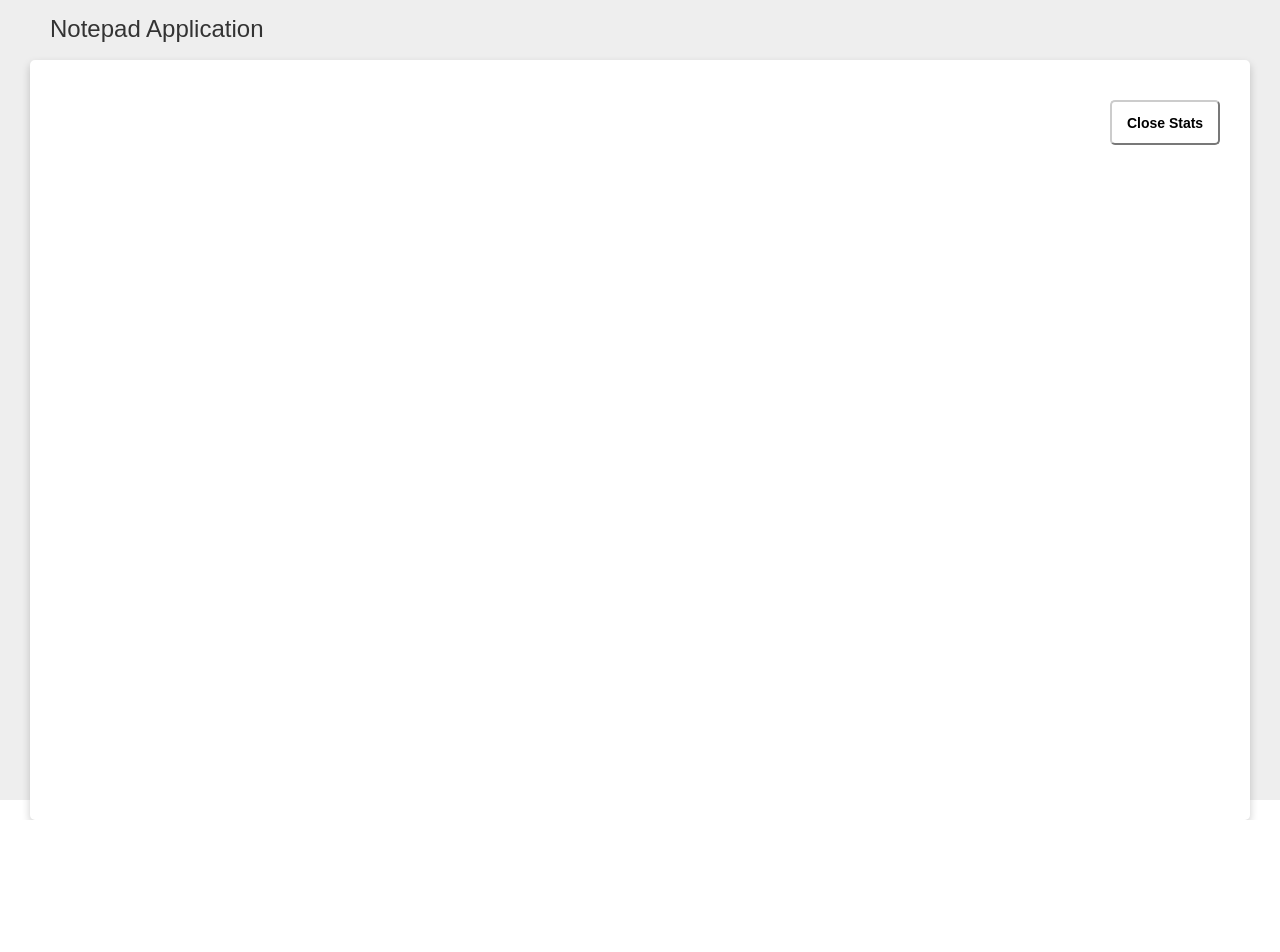
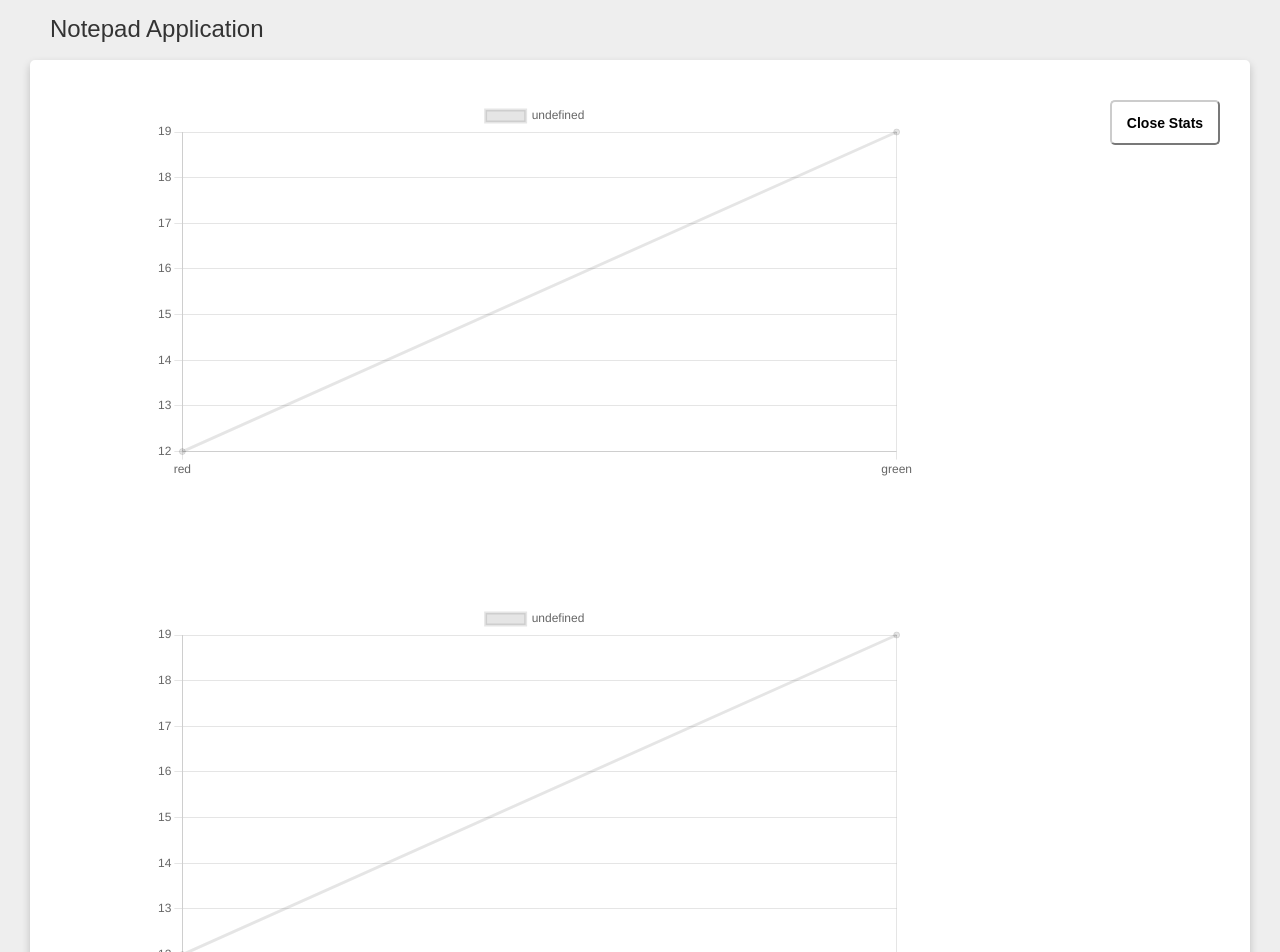
Before and after one commit to VartanyanE/DISQO, a React (Create React App) app in the folder client/: page /gists in a window 1280 px wide. Shown: the top 952 px of the page. Before the commit the page ends 820 px from the top, so only its background shows below. Built offline with nearby package versions, Linux system fonts and the light colour scheme; no server answers.

Commit message:
chart.js

```diff
--- a/client/package.json
+++ b/client/package.json
@@ -9,7 +9,9 @@
     "@testing-library/react": "^12.1.2",
     "@testing-library/user-event": "^13.5.0",
     "axios": "^0.25.0",
+    "chart.js": "^3.7.0",
     "react": "^17.0.2",
+    "react-chartjs-2": "^4.0.1",
     "react-dom": "^17.0.2",
     "react-router-dom": "^6.2.1",
     "react-scripts": "5.0.0",
--- a/client/src/index.css
+++ b/client/src/index.css
@@ -17,7 +17,7 @@ code {
 .container {
     position: absolute;
     background-color: 			#EEE;
-    height: 100vh;
+    height: 1200px;
     width: 100%;
     font-family: Arial, Helvetica, sans-serifß;
     color: #333
--- a/client/src/pages/Gists.js
+++ b/client/src/pages/Gists.js
@@ -1,6 +1,27 @@
 import React, { useEffect, useState } from "react";
 import {Link} from "react-router-dom";
+import { Line, CatergoryScale } from 'react-chartjs-2';
 import "../styles/gists.css";
+import {
+  Chart as ChartJS,
+  CategoryScale,
+  LinearScale,
+  PointElement,
+  LineElement,
+  Title,
+  Tooltip,
+  Legend,
+  } from 'chart.js';
+
+  ChartJS.register(
+  CategoryScale,
+  LinearScale,
+  PointElement,
+  LineElement,
+  Title,
+  Tooltip,
+  Legend
+  );
 
 function Gists() {
 
@@ -8,7 +29,12 @@ function Gists() {
     const [data, setData] = useState([{}])
 
      useEffect(() => {
-      fetch('https://api.github.com/gists')
+      fetch('https://api.github.com/gists', {
+        headers: {
+          'Content-Type': 'application/json',
+          'Authorization': "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"
+        },
+      })
       .then(response => response.json())
       .then(data => setData(data))
 
@@ -16,19 +42,51 @@ function Gists() {
 ;
   }, []);
 
-console.log(data[0].id);
+console.log(data);
+
+const chartData={
+  labels: ['red','green'],
+  datasets: [ {
+    data: [12,19]
+  }]
+}
+
+const options={
+      title: {
+      display: true,
+      text: 'World population per region (in millions)'
+
+  }
+}
+
+
 
   return (
   <div className="container">
     <div className="mainTitle">Notepad Application </div>
-  <div className="card-gists">
+    <div className="card-gists">
 
     <div className="stats-button">
-  <Link to="/">
+    <Link to="/">
 
             <button className="close-stats-btn">Close Stats</button></Link>
 
-  </div></div>
+  </div>
+   <div className="gist-chart">
+    <Line
+    data={chartData}
+    options={options} />
+  </div>
+
+
+  <div className="gist-chart-files">
+    <Line
+    data={chartData}
+    options={options} />
+  </div>
+  </div>
+
+
 
 
 
--- a/client/src/styles/gists.css
+++ b/client/src/styles/gists.css
@@ -27,7 +27,7 @@ button {
   border-radius: 5px;
   border-color: #CCC;
   background-color: #FFF;
-  height:90vh;
+  height:1000px;
   margin-top: 60px !important;
   margin: 30px;
   padding-left: 30px;
@@ -36,10 +36,10 @@ button {
   display: grid;
   grid-gap:3px;
   grid-template-columns: repeat(12, 1fr);
-  grid-template-rows: 300px 300px;
+  grid-template-rows: 500px 500px;
   grid-template-areas:
-  ". . . . . . . . . . . cs"
-  ". . . . . . . . . . . .";
+  ". gc gc gc gc gc gc gc gc . . cs"
+  ". gfc gfc gfc gfc gfc gfc gfc gfc . . .";
 
 
 
@@ -70,6 +70,15 @@ button {
 
 
   }
+
+  .gist-chart {
+      grid-area: gc
+  }
+
+
+  .gist-chart-files {
+    grid-area: gfc
+}
 
 /*
 .notepad-title{
--- a/client/src/styles/notepad.css
+++ b/client/src/styles/notepad.css
@@ -27,7 +27,7 @@ button {
   border-radius: 5px;
   border-color: #CCC;
   background-color: #FFF;
-  height:90vh;
+  height:1000px;
   margin-top: 60px !important;
   margin: 30px;
   padding-left: 30px;
```
Also changed, not shown: 1 other file (tests, documents, lock files or other folders).
